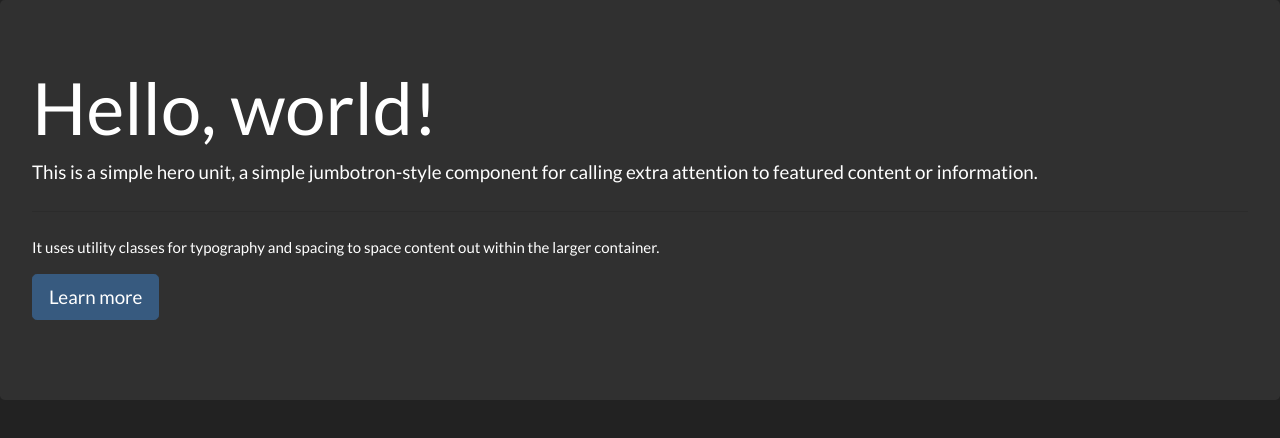
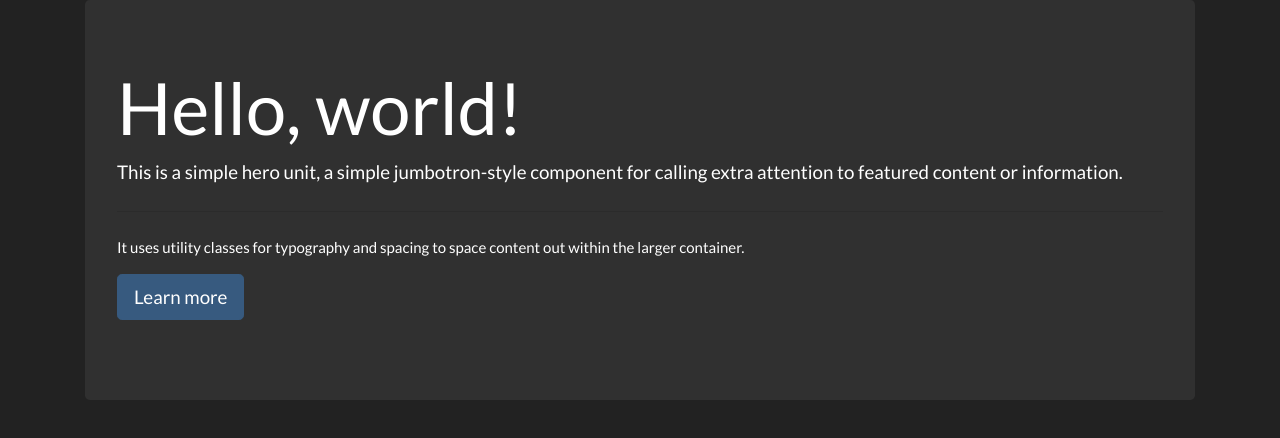
Before and after one commit to Jobenland/Jobenland.github.io, a plain HTML site: page index.html in a window 1280 px wide. Drawn offline with nearby package versions, Linux system fonts and the light colour scheme.

Commit message:
added container

```diff
--- a/index.html
+++ b/index.html
@@ -8,6 +8,7 @@
 </head>
 
 <body>
+    <div class="container mb-5">
         <div class="jumbotron">
             <h1 class="display-3">Hello, world!</h1>
             <p class="lead">This is a simple hero unit, a simple jumbotron-style component for calling extra attention to featured content or information.</p>
@@ -17,4 +18,5 @@
                 <a class="btn btn-primary btn-lg" href="#" role="button">Learn more</a>
             </p>
         </div>
+    </div>
 </body>
```
Lines whose indentation alone changed are shown as unchanged.
